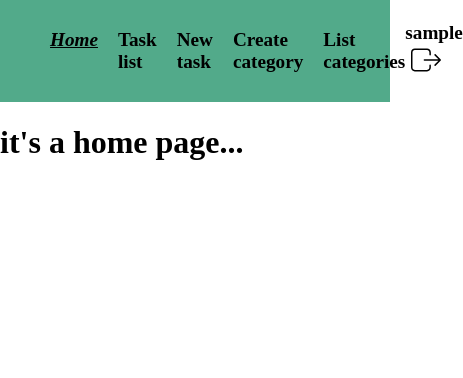
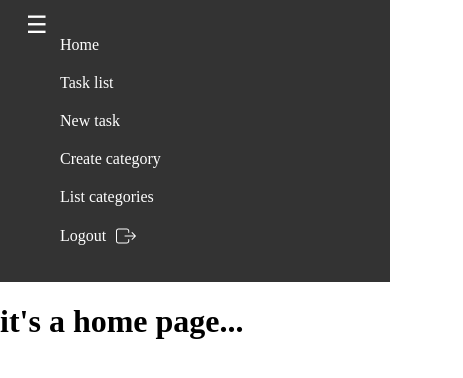
Before and after one commit to szobek/cubix-gyakorlas-I-task-list-refactor, an Angular app: page /home in a window 390 px wide. Shown: the top 378 px of the page, 463 px wide, since content can reach past the window. Built offline with nearby package versions, Linux system fonts and the light colour scheme; sample sign-in values are in the browser's storage.

Commit message:
Refactor navigation component; enhance layout with a responsive navbar, add logout functionality, and improve styling for better user experience.

```diff
--- a/src/app/nav/nav.component.html
+++ b/src/app/nav/nav.component.html
@@ -1,19 +1,33 @@
 @if(authService.username()!==undefined){
-<nav>
-    <div class="nav-items">
-        <ul>
-            <li routerLink="home" routerLinkActive="active">Home</li>
-            <li routerLink="tasks/list" routerLinkActive="active">Task list</li>
-            <li routerLink="tasks/create" routerLinkActive="active">New task</li>
-            <li routerLink="tasks/categories/create" routerLinkActive="active">Create category</li>
-            <li routerLink="tasks/categories/list" routerLinkActive="active">List categories</li>
-        </ul>
-    </div>
-    <div class="user-details">
-        {{authService.username()}}
-        <button class="button-logout" (click)="authService.logout()">
-            <img src="logout.svg" alt="">
-        </button>
-    </div>
+<nav class="navbar">
+  <div class="navbar-container">
+    <div class="brand">Task List</div>
+    <button [class.modify]="menuOpen" class="menu-toggle" (click)="toggleMenu()">☰</button>
+    <ul [class.active]="menuOpen" class="nav-links">
+      <li><a routerLink="home" routerLinkActive="active">Home</a></li>
+      <li><a routerLink="tasks/list" routerLinkActive="active">Task list</a></li>
+      <li><a routerLink="tasks/create" routerLinkActive="active">New task</a></li>
+      <li><a routerLink="tasks/categories/create" routerLinkActive="active">Create category</a></li>
+      <li><a routerLink="tasks/categories/list" routerLinkActive="active">List categories</a></li>
+      <li (click)="authService.logout()">
+        Logout
+        <svg fill="#000000" height="800px" width="800px" version="1.1" id="Capa_1" xmlns="http://www.w3.org/2000/svg"
+          xmlns:xlink="http://www.w3.org/1999/xlink" viewBox="0 0 490.3 490.3" xml:space="preserve">
+          <g>
+            <g>
+              <path d="M0,121.05v248.2c0,34.2,27.9,62.1,62.1,62.1h200.6c34.2,0,62.1-27.9,62.1-62.1v-40.2c0-6.8-5.5-12.3-12.3-12.3
+             s-12.3,5.5-12.3,12.3v40.2c0,20.7-16.9,37.6-37.6,37.6H62.1c-20.7,0-37.6-16.9-37.6-37.6v-248.2c0-20.7,16.9-37.6,37.6-37.6h200.6
+             c20.7,0,37.6,16.9,37.6,37.6v40.2c0,6.8,5.5,12.3,12.3,12.3s12.3-5.5,12.3-12.3v-40.2c0-34.2-27.9-62.1-62.1-62.1H62.1
+             C27.9,58.95,0,86.75,0,121.05z" />
+              <path d="M385.4,337.65c2.4,2.4,5.5,3.6,8.7,3.6s6.3-1.2,8.7-3.6l83.9-83.9c4.8-4.8,4.8-12.5,0-17.3l-83.9-83.9
+             c-4.8-4.8-12.5-4.8-17.3,0s-4.8,12.5,0,17.3l63,63H218.6c-6.8,0-12.3,5.5-12.3,12.3c0,6.8,5.5,12.3,12.3,12.3h229.8l-63,63
+             C380.6,325.15,380.6,332.95,385.4,337.65z" />
+            </g>
+          </g>
+        </svg>
+      </li>
+    </ul>
+  </div>
 </nav>
+
 }
--- a/src/app/nav/nav.component.scss
+++ b/src/app/nav/nav.component.scss
@@ -1,35 +1,82 @@
-nav{
-    background-color: #52AA8A;
-    color: #000;
-    padding: 10px;
+.navbar {
+  position: sticky;
+  top: 0;
+  background-color: #333;
+  color: white;
+  padding: 10px 20px;
+
+  .navbar-container {
     display: flex;
     justify-content: space-between;
     align-items: center;
-    font-size: 1.2em;
+
+    .brand {
+      font-size: 1.5em;
       font-weight: bold;
-    margin-bottom: 20px;
-    position: sticky;
-    top: 0;
-    ul{
-        list-style: none;
-        display: flex;
-        gap: 20px;
-        li{
-            cursor: pointer;
-            &.active{
-                font-weight: bold;
-                text-decoration: underline;
-                font-style: italic;
+    }
+
+    .nav-links {
+     list-style: circle;
     }
   }
 }
-    button{
-        background-color: transparent;
+
+
+.menu-toggle {
+  font-size: 1.5em;
+  background: none;
   border: none;
+  color: white;
   cursor: pointer;
-        img{
-            width: 30px;
-            height: 30px;
+  display: none;
+}
+
+.nav-links {
+  list-style: none;
+  display: flex;
+  li {
+    display: flex;
+    align-items: center;
+    margin-right: 20px;
+    cursor: pointer;
+    a {
+      color: white;
+      text-decoration: none;
+    }
+    svg {
+      width: 20px;
+      height: 20px;
+      fill: white;
+      margin-left: 10px;
     }
   }
 }
+
+
+@media (max-width: 768px) {
+
+  .menu-toggle {
+    display: block;
+    &.modify{
+      position: absolute;
+      top: 10px;
+    }
+  }
+  .navbar-container{
+    .brand {
+      display: none;
+    }
+    .nav-links{
+      flex-direction: column;
+      display: none;
+      width: 100%;
+      &.active{
+        display: flex;
+
+      }
+      li {
+        padding: 10px 0;
+      }
+    }
+  }
+}
--- a/src/app/nav/nav.component.ts
+++ b/src/app/nav/nav.component.ts
@@ -1,13 +1,32 @@
 import { Component, inject } from '@angular/core';
-import { RouterLink, RouterLinkActive } from '@angular/router';
+import {
+  ActivatedRoute,
+  NavigationEnd,
+  Router,
+  RouterLink,
+  RouterLinkActive,
+} from '@angular/router';
 import { AuthService } from '../auth/services/auth.service';
+import { filter } from 'rxjs';
 
 @Component({
   selector: 'cgyir-nav',
-  imports: [RouterLink,RouterLinkActive],
+  imports: [RouterLink, RouterLinkActive],
   templateUrl: './nav.component.html',
-  styleUrl: './nav.component.scss'
+  styleUrl: './nav.component.scss',
 })
 export class NavComponent {
-  authService=inject(AuthService);
+  private readonly router = inject(Router);
+  menuOpen: boolean = false;
+  toggleMenu() {
+    this.menuOpen = !this.menuOpen;
+  }
+  ngOnInit() {
+    this.router.events
+      .pipe(filter(event => event instanceof NavigationEnd))
+      .subscribe(event => {
+        this.toggleMenu();
+      });
+  }
+  authService = inject(AuthService);
 }
```
Lines whose indentation alone changed are shown as unchanged.
